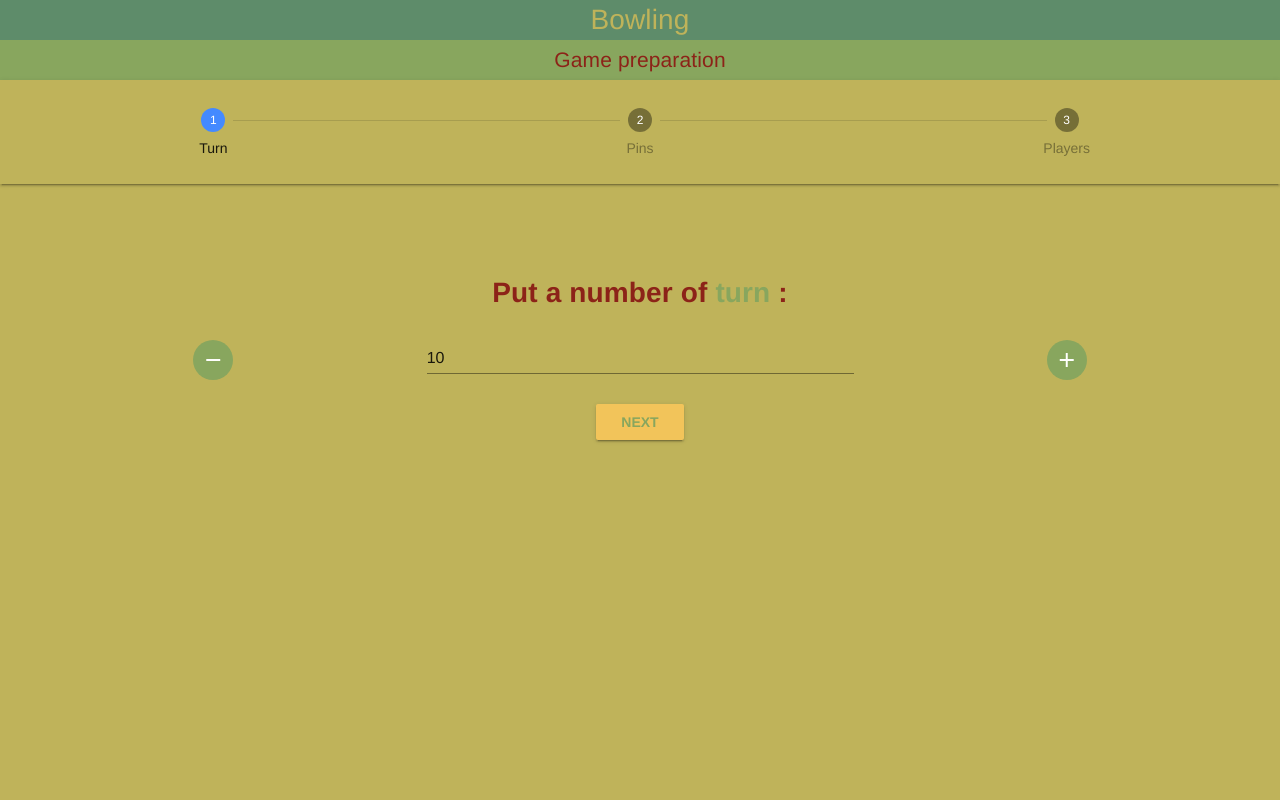
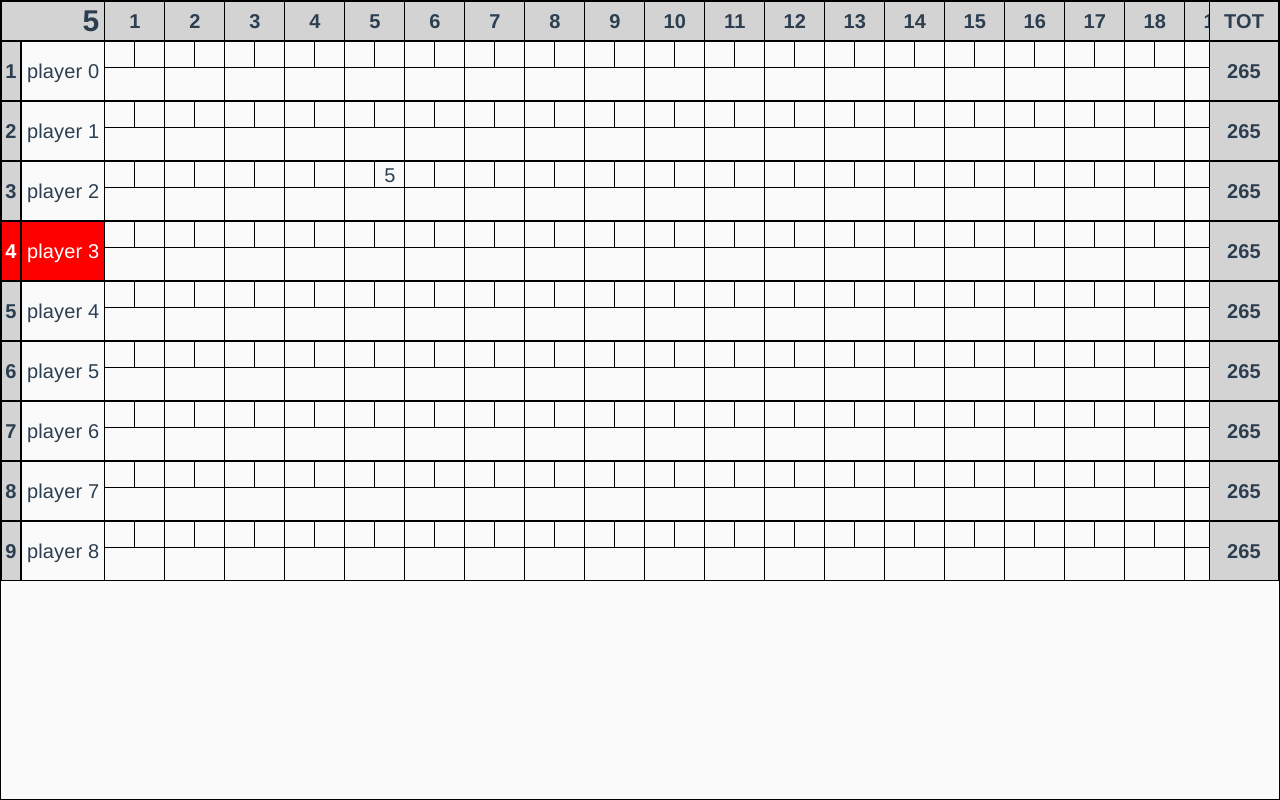
Before and after one commit to Horsemen-and-Women-of-the-Apocalypse/bowling, a Vue app: page / in a window 1280 px wide. Built offline with nearby package versions, Linux system fonts and the light colour scheme.

Commit message:
temp demo

```diff
--- /dev/null
+++ b/src/components/ScoreBoard/Score.vue
@@ -0,0 +1,49 @@
+<template>
+  <div id="Score">
+    <div id="top">
+      <div class="throw" id="first">{{score.throws[0]}}</div>
+      <div class="throw" id="second">{{score.throws[1]}}</div>
+      <div v-if="last" class="throw" id="third">{{score.throws[2]}}</div>
+    </div>
+    <div id="bot">{{score.score}}</div>
+  </div>
+</template>
+
+<script>
+export default {
+  name: 'Score',
+  props: {
+    last: { type: Boolean, default: false },
+    score: { type: Object, requiered: true }
+  }
+}
+</script>
+
+<style scoped>
+#Score {
+  display: flex;
+  flex-direction: column;
+}
+#top {
+  flex: 0.8;
+  display: flex;
+  border-bottom: solid black 1px;
+}
+#top .throw {
+  flex: 1;
+}
+#top .throw + .throw {
+  border-left: solid black 1px;
+}
+
+#bot {
+  flex: 1;
+}
+
+/* Center scores */
+#bot, #top .throw{
+  display: flex;
+  align-items: center;
+  justify-content: center;
+}
+</style>
--- a/src/components/ScoreBoard.vue
+++ b/src/components/ScoreBoard/ScoreBoard.vue
@@ -3,7 +3,12 @@
     <!-- Players col -->
     <div id="playerNames">
       <div id="curentTurnNumber">{{ curentTurn }}</div>
-      <div class="player" v-for="(player, i) in game.getPlayers()" :key="i">
+      <div
+        v-for="(player, i) in game.getPlayers()"
+        :key="i"
+        :class="'player ' + (player.getName() == curentPlayer ? 'curent' : '')"
+        :title="player.getName()"
+      >
         <div class="turnNumber">
           {{ i + 1 }}
         </div>
@@ -15,22 +20,27 @@
 
     <!-- Score col -->
     <div id="scores">
-      <div id="title">
+      <div id="title" class="curent">
         <div class="turnNumber" v-for="turn in game.getTurn()" :key="turn">
           {{ turn }}
         </div>
       </div>
       <div id="players">
         <div class="player" v-for="(player, i) in game.getPlayers()" :key="i">
-          <div class="score" v-for="turn in game.getTurn()" :key="turn">
-          </div>
+          <Score
+            class="score"
+            v-for="(turn, j) in game.getTurn()"
+            :key="turn"
+            :last="j == game.getTurn() - 1"
+            :score="globalScore[player.getName()][j]"
+          />
         </div>
       </div>
     </div>
 
     <!-- Total score col -->
     <div id="totalScores">
-      <div id="title"><b>TOTAL</b></div>
+      <div id="title"><b>TOT</b></div>
       <div class="score" v-for="(player, i) in game.getPlayers()" :key="i">
         265
       </div>
@@ -39,20 +49,73 @@
 </template>
 
 <script>
+import Score from './Score'
+
 export default {
+  components: { Score },
   name: 'ScoreBoard',
   props: {
-    game: { type: Object, requiered: true }
+    game: { type: Object, requiered: true },
+    curentPlayer: { type: String, default: null },
+    curentTurn: { type: Number, default: null }
   },
   data () {
     return {
-      curentTurn: 5
+      globalScore: null
+    }
+  },
+  created () {
+    const playerScores = []
+
+    this.game.getPlayers().forEach((p) => {
+      const turns = []
+
+      for (let i = 0; i < this.game.getTurn(); i++) {
+        const score = {
+          throws: [null, null, null],
+          score: null
+        }
+        turns.push(score)
+      }
+      playerScores[p.getName()] = turns
+    })
+
+    this.globalScore = playerScores
+    try {
+      this.registerThrow(this.game.getPlayers()[2].getName(), 5, 2, 5)
+    } catch (error) {
+
+    }
+  },
+  methods: {
+    registerThrow (playerName, turnNumber, throwNumber, pinsNumber) {
+      if (
+        this.game.getPlayers().find((p) => p.getName() === playerName) ===
+        undefined
+      ) {
+        throw Error('Player not found')
+      }
+      if (turnNumber <= 0 || turnNumber > this.game.getTurn()) {
+        throw Error('Invalid turn number')
+      }
+      if (
+        throwNumber <= 0 ||
+        (turnNumber === this.game.getTurn() && throwNumber > 3) ||
+        (turnNumber < this.game.getTurn() && throwNumber > 2)
+      ) {
+        throw Error('Invalid throw number')
+      }
+
+      // Register throw
+      this.globalScore[playerName][turnNumber - 1].throws[
+        throwNumber - 1
+      ] = pinsNumber
     }
   }
 }
 </script>
 
-<style>
+<style scoped>
 #ScoreBoard {
   /* Variable */
   --headerHeigth: 40px;
@@ -113,6 +176,11 @@ export default {
   border: solid black 1px;
   padding: 5px;
 }
+#playerNames .player.curent .turnNumber,
+.player.curent .name {
+  background: red;
+  color: white;
+}
 
 /* Scores */
 #scores {
@@ -131,7 +199,7 @@ export default {
 
   font-weight: bold;
   border: solid black 1px;
-  border-left:none;
+  border-left: none;
   background: lightgray;
 }
 #scores #players .player {
@@ -139,11 +207,11 @@ export default {
   flex: 1;
   display: flex;
 }
-#scores #players .player .score{
+#scores #players .player .score {
   height: var(--cellHeigth);
   min-width: var(--cellWidth);
   border: solid black 1px;
-  border-left:none;
+  border-left: none;
 }
 
 /* Total scores */
@@ -167,4 +235,13 @@ export default {
   border: solid black 1px;
   font-weight: bold;
 }
+
+@media only screen and (max-device-width: 480px) {
+  #playerNames {
+    max-width: 50px;
+  }
+  #totalScores {
+    width: 50px;
+  }
+}
 </style>
--- a/src/views/GamePreparation.vue
+++ b/src/views/GamePreparation.vue
@@ -1,61 +1,13 @@
 <template>
   <div class="gamepreparation">
-    <div id="nav">
-      <Header/>
-    </div>
-    <md-steppers :md-active-step.sync="active" md-linear  md-alternative>
-      <md-step id="first" :md-label="$t('gamepreparation.turn')" :md-done.sync="first">
-        <Turn ref="turn" />
-        <md-button
-          name="firstBtnValidate"
-          class="md-raised md-primary"
-          @click="setDone('first', 'second')"
-          >{{ $t("gamepreparation.continue") }}</md-button
-        >
-      </md-step>
-
-      <md-step id="second" :md-label="$t('gamepreparation.pins')" :md-done.sync="second">
-        <Pins ref="pins" />
-        <md-button
-          name="secondBtnValidate"
-          class="md-raised md-primary"
-          @click="setDone('second', 'third')"
-          >{{ $t("gamepreparation.continue") }}</md-button
-        >
-      </md-step>
-
-      <md-step id="third" :md-label="$t('gamepreparation.players')" :md-done.sync="third">
-        <Players ref="players" @playerListChange="playerListChange" />
-        <md-button
-          name="thirdBtnValidate"
-          :disabled="players.length == 0"
-          class="md-raised md-primary"
-          @click="createGameParam()"
-          >{{ $t("gamepreparation.play") }}</md-button
-        >
-      </md-step>
-    </md-steppers>
-
-    <!-- Error msg -->
-
-    <md-snackbar
-      id="errorMsg"
-      md-position="center"
-      :md-duration="4000"
-      :md-active.sync="errorMsg"
-      md-persistent
-    >
-      <span>{{ $t("gamepreparation.errorMsg") }}</span>
-      <md-button class="md-primary" @click="errorMsg = false"
-        >{{ $t("gamepreparation.errorMsgCloseBtn") }}</md-button
-      >
-    </md-snackbar>
+    <scoreBoard :game="gameParam" curentPlayer="player 3" :curentTurn="5"/>
   </div>
 </template>
 
 <style scoped>
 .gamepreparation {
   margin: 0px;
+  height: 100%;
 }
 .md-steppers {
   background-color: #bfb35a !important;
@@ -79,19 +31,14 @@
 </style>
 
 <script>
-import Turn from '../components/Turn'
-import Pins from '../components/Pins'
-import Players from '../components/PlayerListCreator'
+import ScoreBoard from '../components/ScoreBoard/ScoreBoard'
 import GameParam from '../objets/gameparam'
-import Header from '../components/GamePrepHeader.vue'
+import Player from '../objets/player'
 
 export default {
   name: 'GamePreparation',
   components: {
-    Turn,
-    Pins,
-    Players,
-    Header
+    ScoreBoard
   },
   data: () => ({
     active: 'first',
@@ -102,6 +49,9 @@ export default {
     players: [],
     errorMsg: false
   }),
+  created () {
+    this.createGameParam()
+  },
   methods: {
     setDone (id, index) {
       this[id] = true
@@ -114,13 +64,17 @@ export default {
       return this.gameParam
     },
     createGameParam () {
-      this.setDone('third')
+      const turn = Math.floor(Math.random() * 5) * 10 + 1
+      const pins = Math.floor(Math.random() * 15) + 1
+      const nbPlayer = Math.floor(Math.random() * 15) + 1
 
-      const turn = this.$refs.turn.turnCount
-      const pins = this.$refs.pins.pinsCount
+      const players = []
 
+      for (let i = 0; i < nbPlayer; i++) {
+        players.push(new Player('player ' + i))
+      }
       try {
-        this.gameParam = new GameParam(this.players, turn, pins)
+        this.gameParam = new GameParam(players, turn, pins)
       } catch (error) {
         this.errorMsg = true
       }
```
Also changed, not shown: src/views/GamePreparation_old.vue (added, +133 -0 lines).
